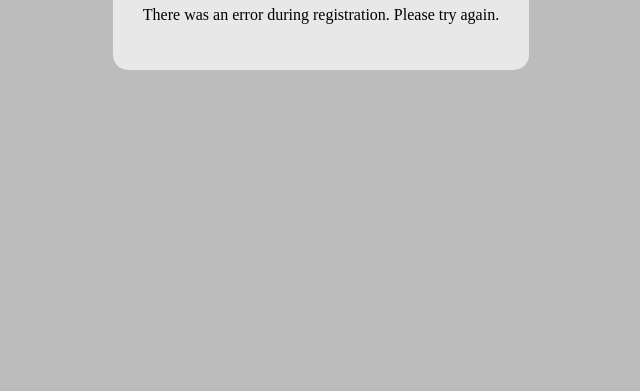
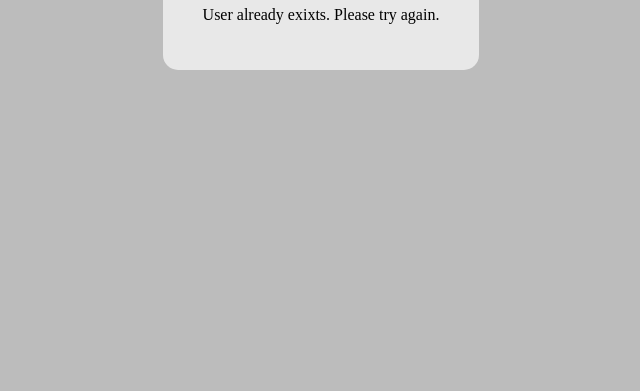
Before and after one commit to Vaishnavinayak08/RegistrationForm, a website: page pages/error.html in a window 1280 px wide. Shown: the part 425-816 px from the top of the page, without its empty margins (319-959 px from the left). Drawn offline with Linux system fonts and the light colour scheme.

```diff
--- a/pages/error.html
+++ b/pages/error.html
@@ -34,7 +34,7 @@
     </style>
     <div class="container">
       <h1>Registration Error</h1>
-      <p>There was an error during registration. Please try again.</p>
+      <p>User already exixts. Please try again.</p>
     </div>
   </body>
 </html>
```
